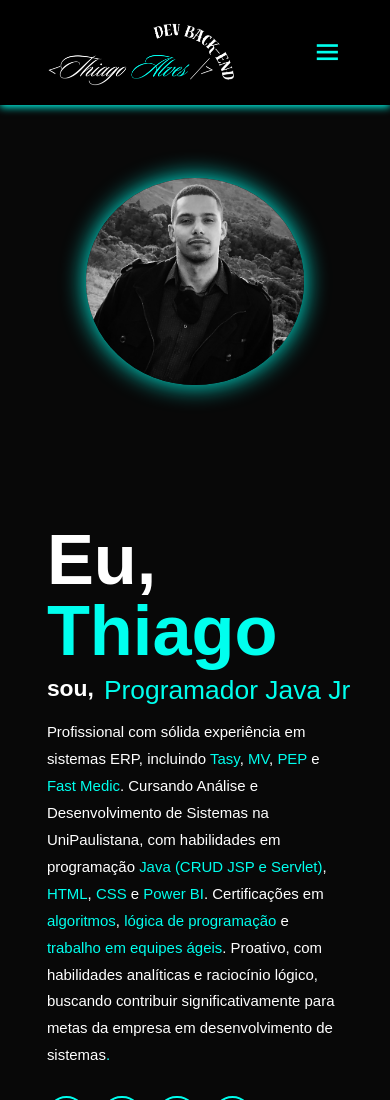
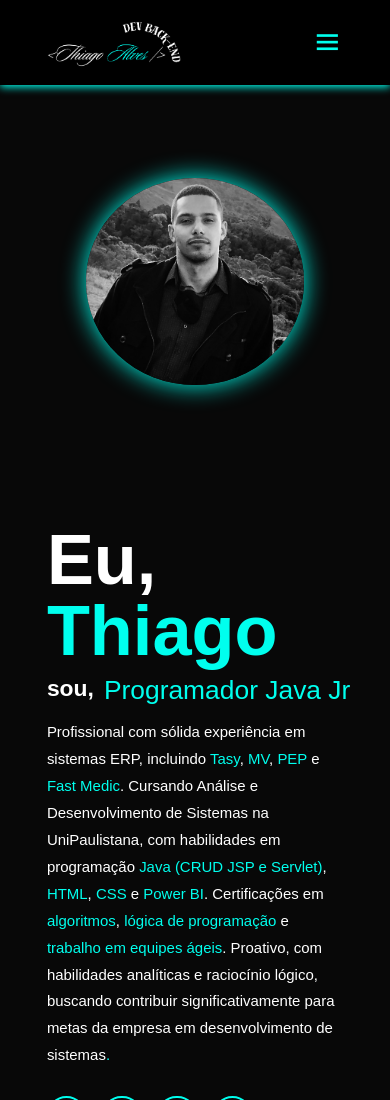
Before and after one commit to thiagoalves96/Portifolio-ThiagoAlves, a plain HTML site: page index.html in a window 390 px wide. Shown: the top 1100 px of the page. Drawn offline with nearby package versions, Linux system fonts and the light colour scheme.

Commit message:
update logo

```diff
--- a/css/style.css
+++ b/css/style.css
@@ -51,7 +51,6 @@ body {
 .logo:hover {
     transform: scaleX(-1);
 }
-
 
 .navbar a {
     font-size: 1.8rem;
@@ -726,6 +725,12 @@ span {
         grid-template-columns: repeat(1, 1fr);
     }
 }
+@media (max-width: 798px) {
+    .logo img {
+        flex-direction: column-reverse;
+        height: 50px;
+    }
+}
 @media (max-width: 768px) {
     .text-animation span {
         font-size: 3rem;
```
